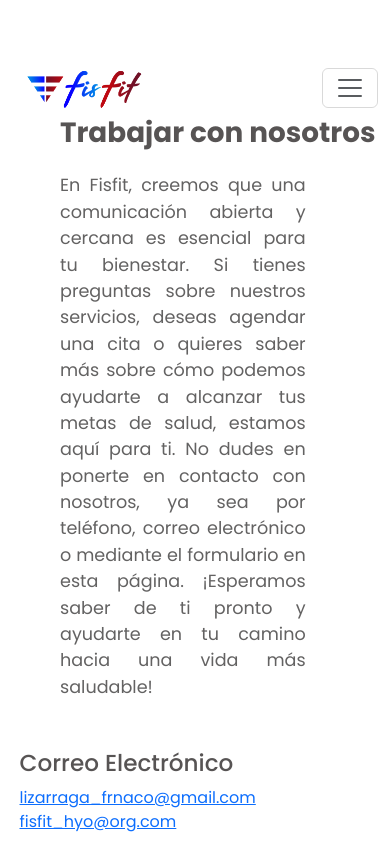
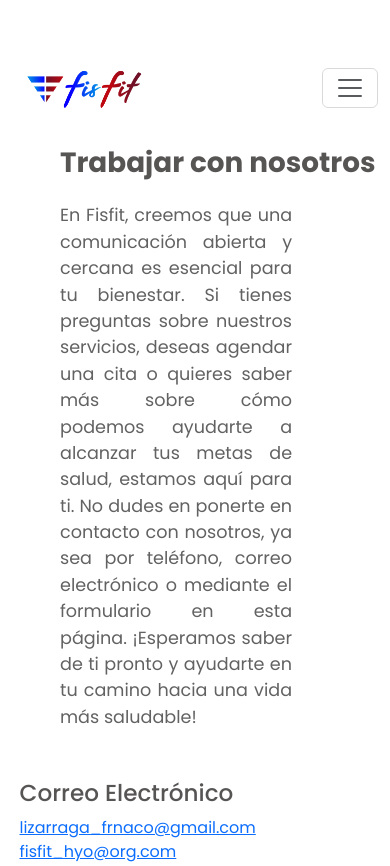
Before and after one commit to MaykelBautista/project_FisFit-main, a plain HTML site: page Contacto.html in a window 390 px wide. Shown: the top 866 px of the page. Drawn offline with nearby package versions, Linux system fonts and the light colour scheme.

Commit message:
Responsive fixed

```diff
--- a/css/Contacto.css
+++ b/css/Contacto.css
@@ -288,8 +288,8 @@
   }
 
   .caja-texto {
-    width: 90%;
-    margin-top: 20px;
+    width: 85%;
+    margin-top: 50px;
   }
 
   .container-email {
```
